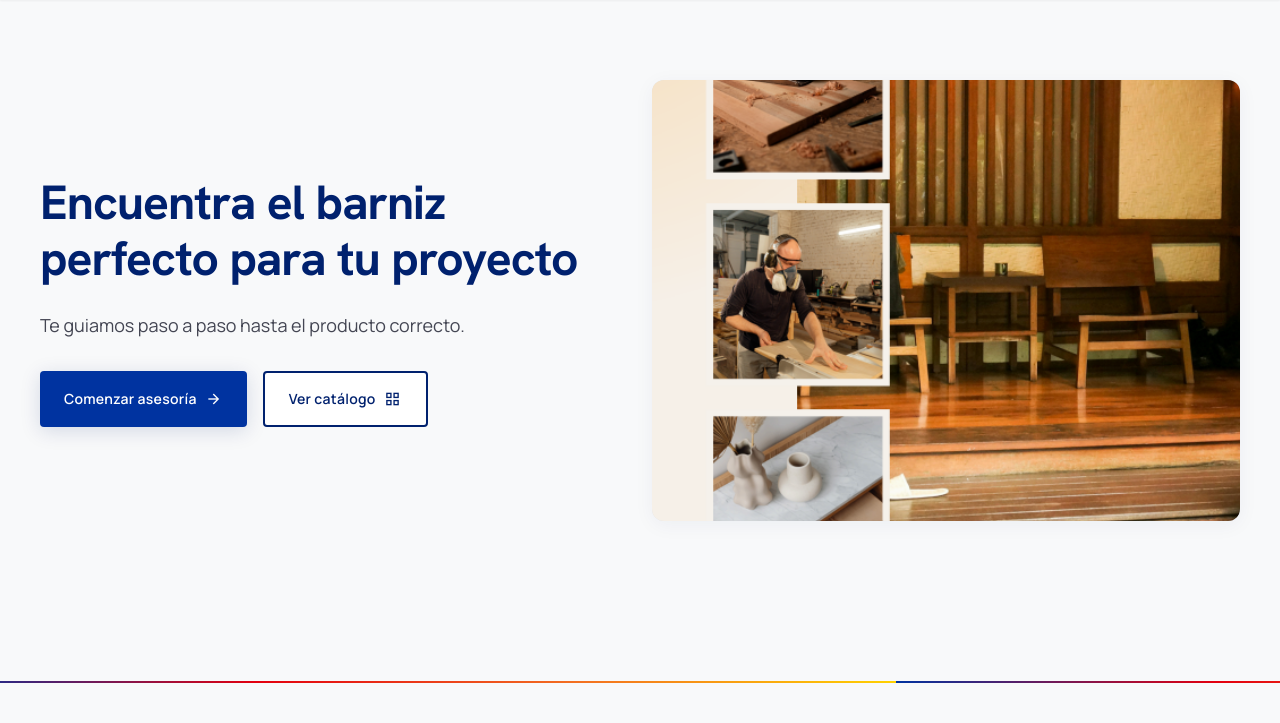
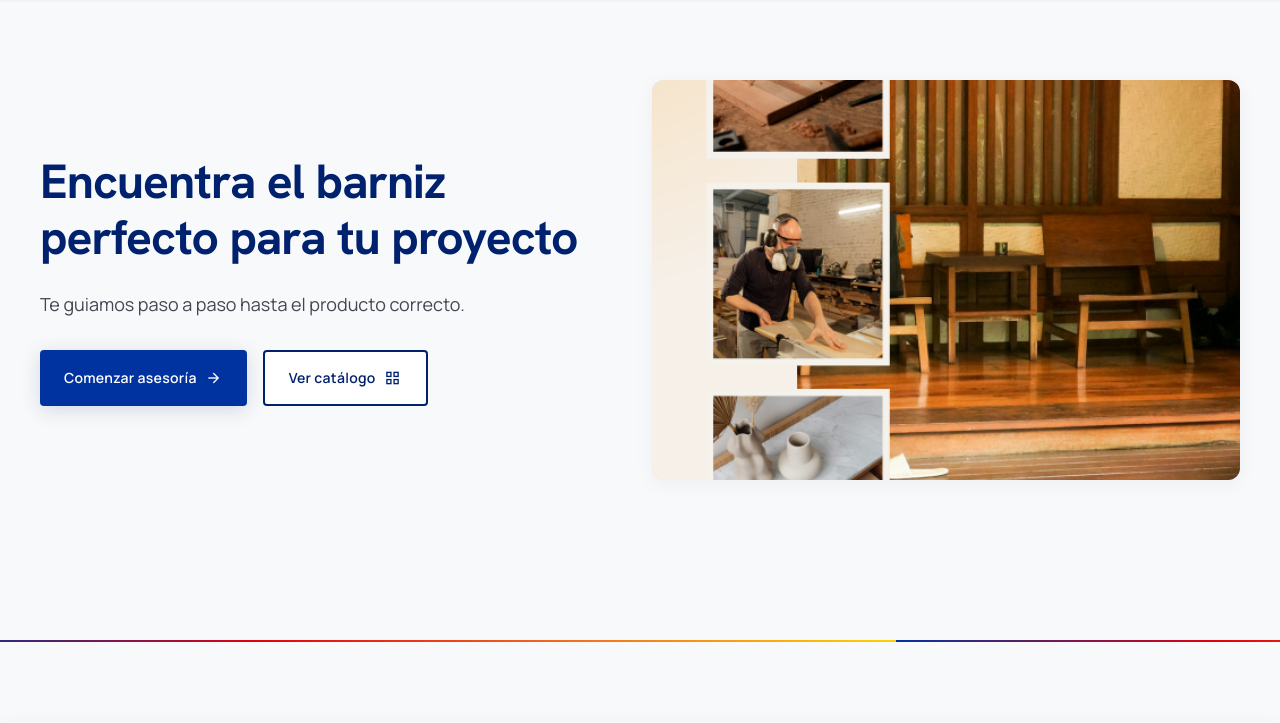
Before and after one commit to ELINTER20/sayerbarn, a Flask app: page / in a window 1280 px wide. Shown: the part 164-887 px from the top of the page. Run offline with Flask 3, Linux system fonts and the light colour scheme; data that the repository does not hold is empty; some libraries are stand-ins or nearby versions.

Commit message:
maria avances10jun

```diff
--- a/app/templates/index.html
+++ b/app/templates/index.html
@@ -23,7 +23,7 @@
                 </a>
             </div>
         </div>
-        <div class="w-1/2 relative rounded-xl overflow-hidden shadow-[0px_4px_20px_rgba(0,31,107,0.05)] aspect-[4/3] bg-surface-variant">
+        <div class="w-1/2 relative rounded-xl overflow-hidden shadow-[0px_4px_20px_rgba(0,31,107,0.05)] bg-surface-variant" style="height: 400px;">
             <img alt="Proyecto de madera" class="absolute inset-0 w-full h-full object-cover"
                 src="{{ url_for('static', filename='img/icono.png') }}" />
     </div>
```
